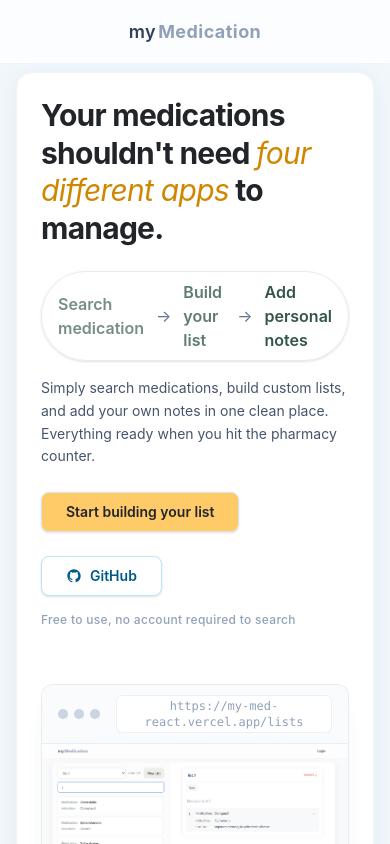
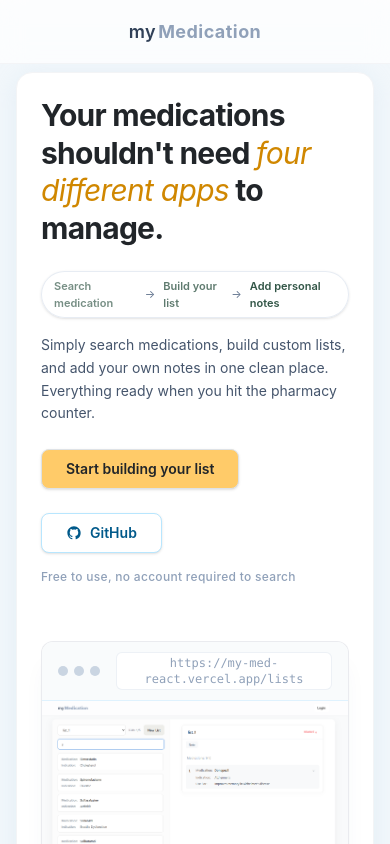
Before and after one commit to gawe0925/myMed_react, a React (Vite) app: page / in a window 390 px wide. Shown: the top 844 px of the page. Built offline with nearby package versions, Linux system fonts and the light colour scheme; no server answers; the database is empty.

Commit message:
style(ui): add fluid typography utility for responsive landing badge

```diff
--- a/src/index.css
+++ b/src/index.css
@@ -1,4 +1,19 @@
 @import "tailwindcss";
+
+/* 💡 定義膠囊 / 小標籤專用的流體字體 (11px ~ 15px) */
+@utility text-fluid-badge {
+  font-size: clamp(11px, 1.2vw, 15px);
+}
+
+/* 💡 定義內文專用的流體字體 (14px ~ 18px) */
+@utility text-fluid-body {
+  font-size: clamp(14px, 1.5vw, 18px);
+}
+
+/* 💡 定義大標題專用的流體字體 (24px ~ 48px) */
+@utility text-fluid-title {
+  font-size: clamp(24px, 4vw, 48px);
+}
 
 body {
   background-color: #f8f9fa;
--- a/src/pages/LandingPage.jsx
+++ b/src/pages/LandingPage.jsx
@@ -30,12 +30,12 @@ export default function LandingPage() {
           </h1>
 
           <div className="space-y-4 text-left mt-6">
-            <div className="inline-flex items-center gap-3 rounded-full border border-slate-200/80 bg-white/80 px-4 py-2 shadow-sm backdrop-blur-sm">
-              <span className="text-s font-semibold text-[#1b4332]/60">Search medication</span>
-              <span className="text-s text-slate-500">→</span>
-              <span className="text-s font-semibold text-[#1b4332]/70">Build your list</span>
-              <span className="text-s text-slate-500">→</span>
-              <span className="text-s font-semibold text-[#1b4332]/90">Add personal notes</span>
+            <div className="inline-flex items-center gap-2 rounded-full border border-slate-200/80 bg-white/80 px-3 py-1.5 shadow-sm backdrop-blur-sm sm:gap-3 sm:px-4 sm:py-2">
+              <span className="text-fluid-badge font-semibold text-[#1b4332]/60">Search medication</span>
+              <span className="text-fluid-badge text-slate-500">→</span>
+              <span className="text-fluid-badge font-semibold text-[#1b4332]/70">Build your list</span>
+              <span className="text-fluid-badge text-slate-500">→</span>
+              <span className="text-fluid-badge font-semibold text-[#1b4332]/90">Add personal notes</span>
             </div>
 
             <p className="text-sm md:text-base text-slate-600 leading-relaxed max-w-xl">
```
